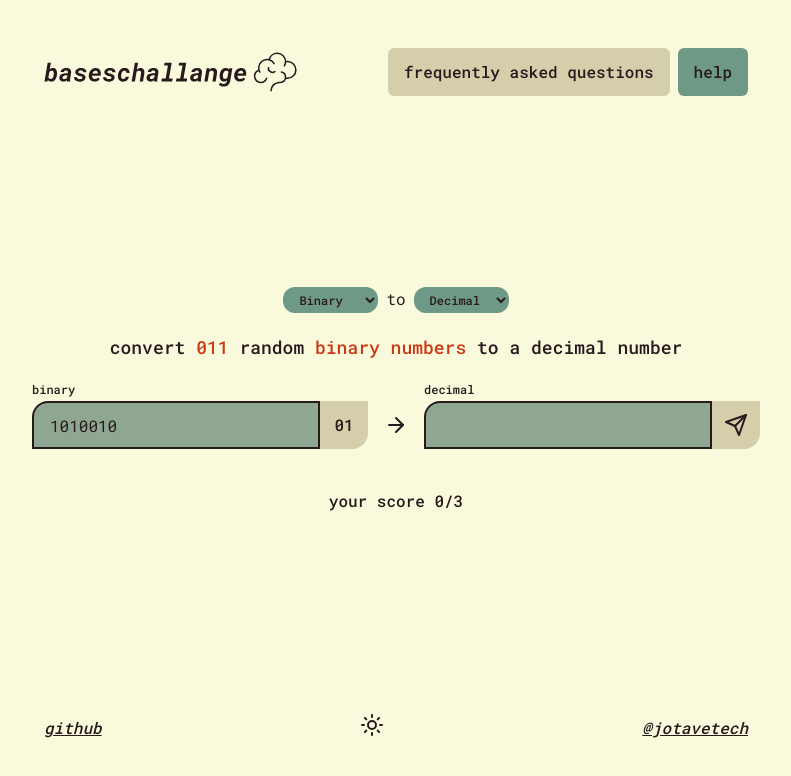
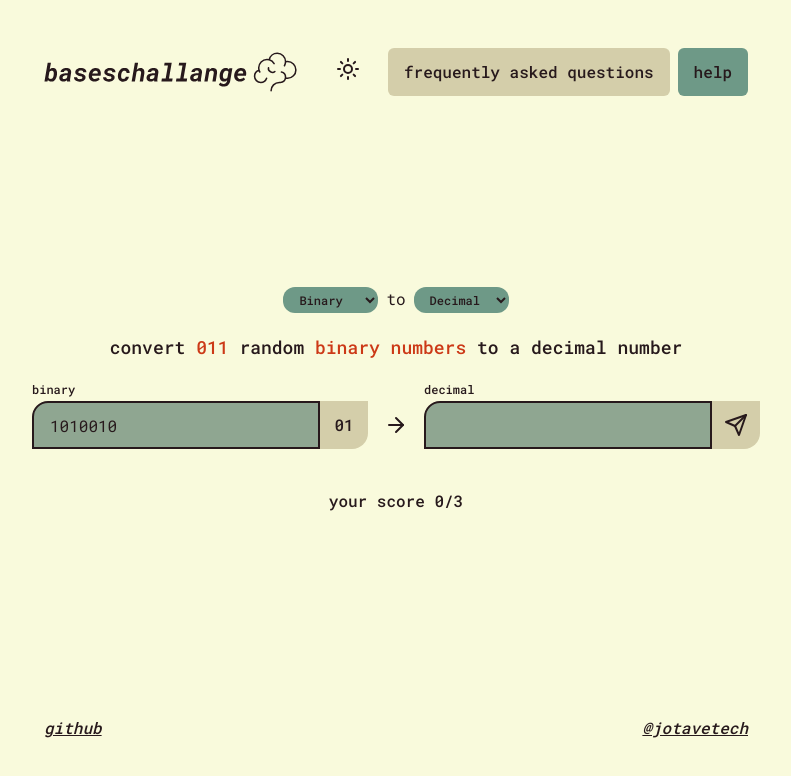
Before and after one commit to jotavetech/baseschallenge, a Next.js app: page / in a window 1280 px wide. Shown: the top 776 px of the page, without its empty margins (244-1035 px from the left). Built offline with nearby package versions, Linux system fonts and the light colour scheme.

Commit message:
change mode toggle

```diff
--- a/app/components/layout/footer.tsx
+++ b/app/components/layout/footer.tsx
@@ -10,7 +10,7 @@ const Footer = () => {
       >
         github
       </a>
-      <ModeToggle />
+
       <a
         href="https://beacons.ai/jotavetech"
         target="_blank"
--- a/app/components/layout/header.tsx
+++ b/app/components/layout/header.tsx
@@ -1,5 +1,6 @@
 import Image from "next/image";
 import Link from "next/link";
+import ModeToggle from "./mode-toggle";
 
 const Header = () => {
   return (
@@ -14,7 +15,8 @@ const Header = () => {
           alt="bases challange logo"
         />
       </Link>
-      <div className="space-x-2">
+      <div className="space-x-2 flex items-center">
+        <ModeToggle />
         <Link href="/faq" aria-label="go to faq" className="inline lg:hidden">
           <button className="bg-button-bg-1 dark:bg-button-bg-1-dark text-primary dark:text-primary-dark font-medium px-2 rounded-xl hover:-translate-y-1">
             faq
--- a/app/components/layout/mode-toggle.tsx
+++ b/app/components/layout/mode-toggle.tsx
@@ -12,7 +12,7 @@ const ModeToggle = () => {
   };
 
   return (
-    <div className="text-primary dark:text-primary-dark">
+    <div className="text-primary dark:text-primary-dark mx-2 lg:mx-5">
       <button
         className="hover:opacity-80 hover:scale-125"
         onClick={toggleTheme}
```
